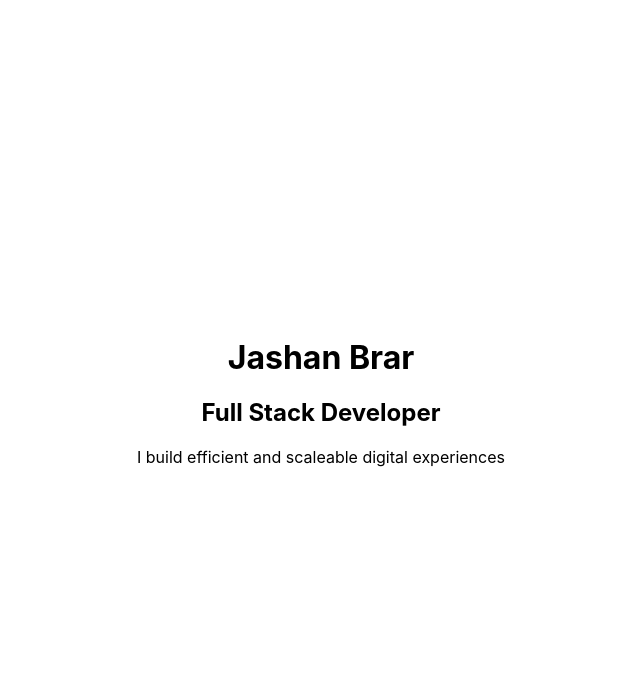
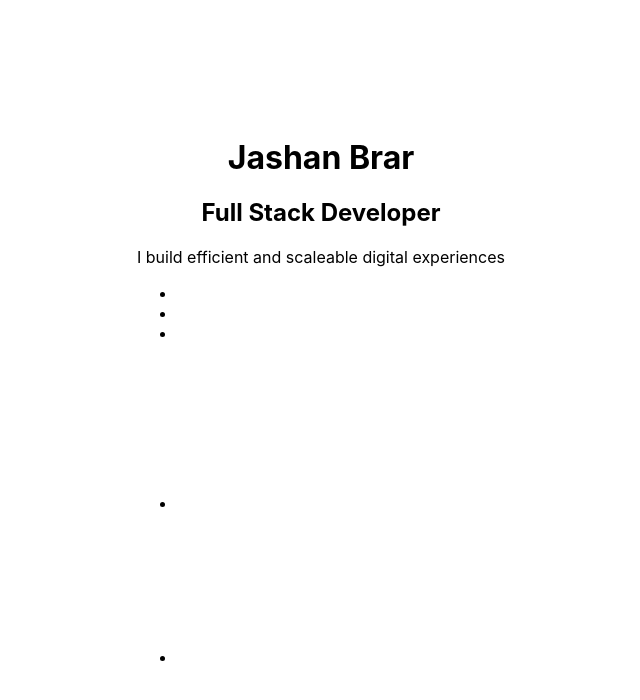
Before and after one commit to JashanB/Portfolio-V2, a React (Create React App) app: page / in a window 1280 px wide. Shown: the top 700 px of the page, without its empty margins (319-959 px from the left). Built offline with nearby package versions, Linux system fonts and the light colour scheme.

Commit message:
building strcture

```diff
--- a/src/components/app/App.js
+++ b/src/components/app/App.js
@@ -24,8 +24,31 @@ function App() {
             <p>I build efficient and scaleable digital experiences</p>
           </div>
           <nav className=''>
-
+            <ul>
+              <li>
+                <a href="">
+                  <span></span>
+                  <span></span>
+                </a>
+              </li>
+              <li>
+                <a href="">
+                  <span></span>
+                  <span></span>
+                </a>
+              </li>
+              <li>
+                <a href="">
+                  <span></span>
+                  <span></span>
+                </a>
+              </li>
+            </ul>
           </nav>
+          <ul className='external-links'>
+            <li><a href='https://github.com/jashanb'><svg></svg></a></li>
+            <li><a href='https://www.linkedin.com/in/jashan-brar/'><svg></svg></a></li>
+          </ul>
         </header>
       </div>
     </div>
```
